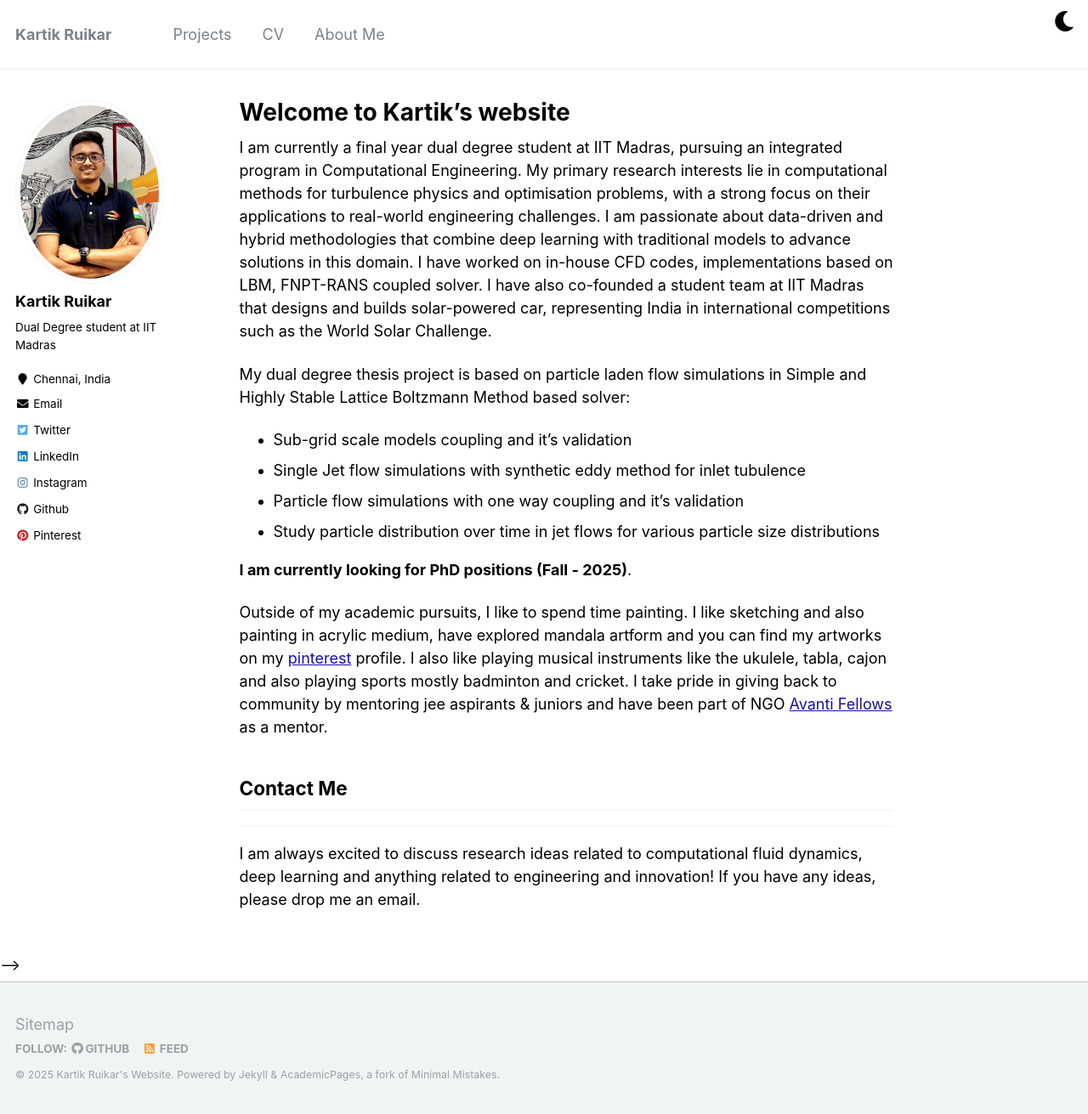
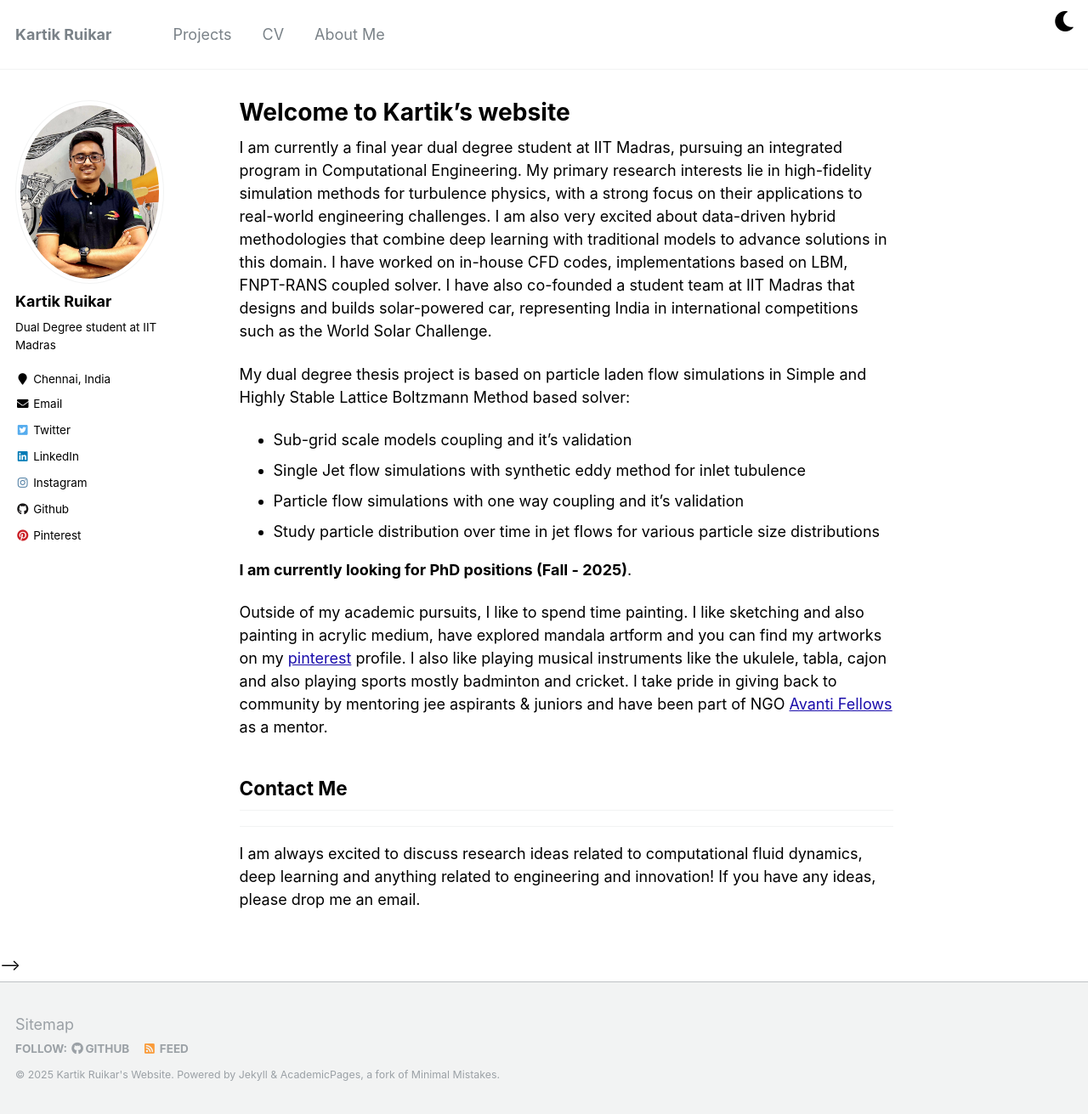
Before and after one commit to Kartik2605/Kartik2605.github.io, a Jekyll site: the page built from _pages/about.md, in a window 1280 px wide and 1311 px high. Shown: the whole window at 85% size. Built offline with Jekyll 4.4.1, drawn with Linux system fonts in a browser that asks for light colours.

Commit message:
changing the main introduction

```diff
--- a/_pages/about.md
+++ b/_pages/about.md
@@ -8,7 +8,7 @@ redirect_from:
   - /about.html
 ---
 
-I am currently a final year dual degree student at IIT Madras, pursuing an integrated program in Computational Engineering. My primary research interests lie in computational methods for turbulence physics and optimisation problems, with a strong focus on their applications to real-world engineering challenges. I am passionate about data-driven and hybrid methodologies that combine deep learning with traditional models to advance solutions in this domain. I have worked on in-house CFD codes, implementations based on LBM, FNPT-RANS coupled solver. I have also co-founded a student team at IIT Madras that designs and builds solar-powered car, representing India in international competitions such as the World Solar Challenge.
+I am currently a final year dual degree student at IIT Madras, pursuing an integrated program in Computational Engineering. My primary research interests lie in high-fidelity simulation methods for turbulence physics, with a strong focus on their applications to real-world engineering challenges. I am also very excited about data-driven hybrid methodologies that combine deep learning with traditional models to advance solutions in this domain. I have worked on in-house CFD codes, implementations based on LBM, FNPT-RANS coupled solver. I have also co-founded a student team at IIT Madras that designs and builds solar-powered car, representing India in international competitions such as the World Solar Challenge.
 
 
 
```
